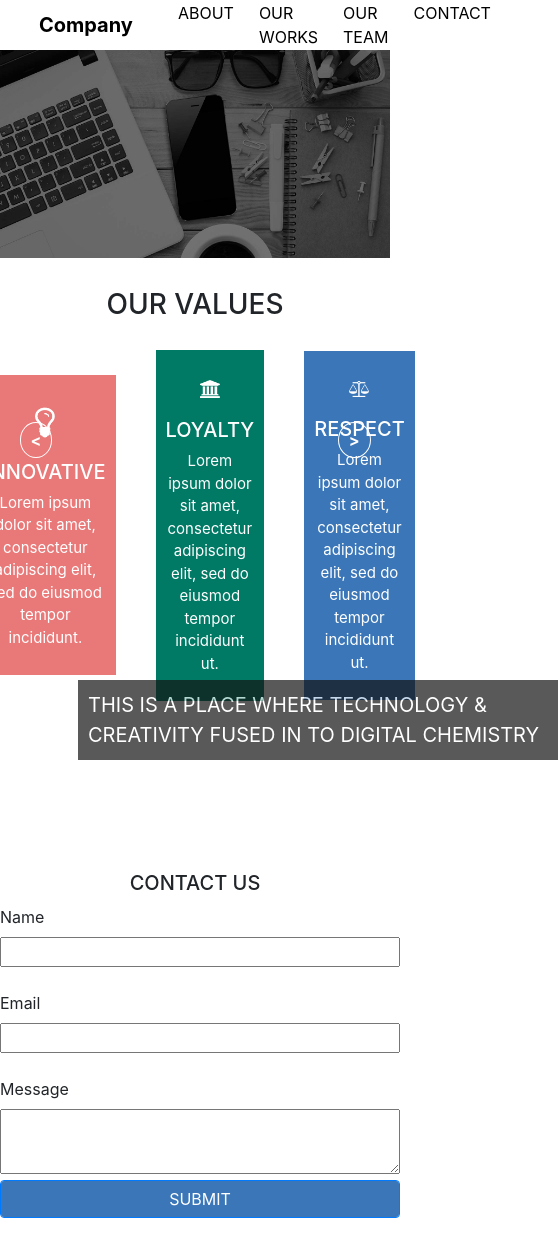
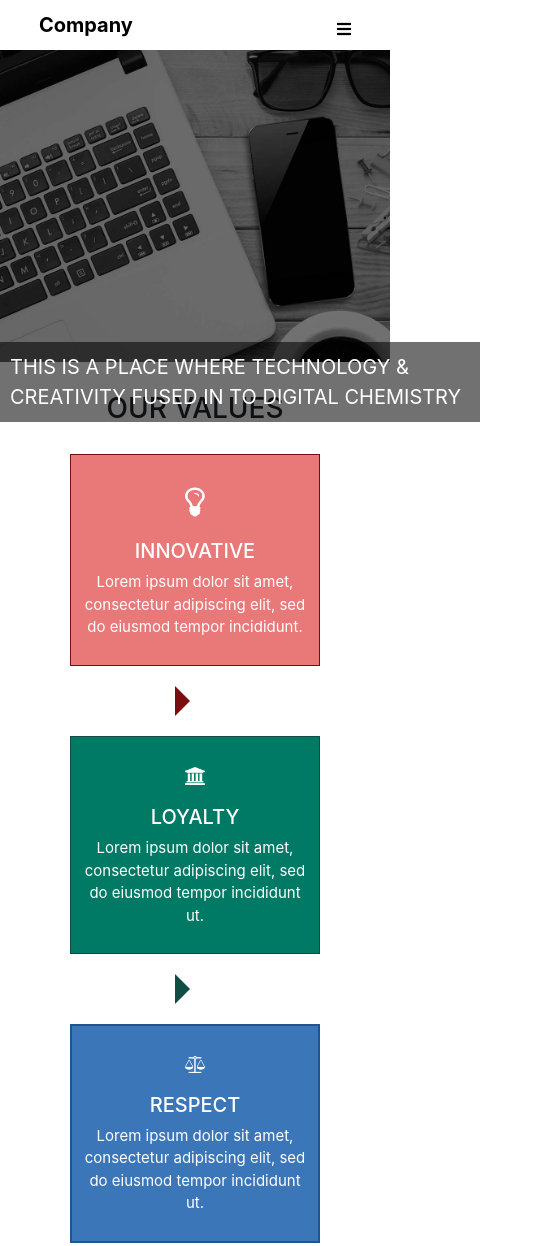
Before and after one commit to sideeq12/confrimation-test, a plain HTML site: page index.html in a window 390 px wide. Shown: the top 1246 px of the page, 558 px wide, since content can reach past the window. Drawn offline with nearby package versions, Linux system fonts and the light colour scheme.

Commit message:
about to submit

```diff
--- a/index.css
+++ b/index.css
@@ -7,7 +7,6 @@ body{
     height: 50px;
     color: black;
     background-color: white;
-    /* background-color: red; */
     display: flex;
     flex-direction: row;
     align-items: center;
@@ -24,7 +23,12 @@ body{
     margin-right: 10%;
     text-transform: uppercase;
 }
+.checkbox, .burger{
+    display: none;
+    float: right;
+}
 .menu ul li{
+    font-size: 15px;
     margin-top: 15px;
     color: black;
     text-decoration: black;
@@ -71,7 +75,7 @@ body{
 }
 .images{
     display: flex;
-    width: 200%;
+    width: 300%;
 }
 .slideshow img{
     width: 100%;
@@ -80,15 +84,21 @@ body{
 .images .image1, .images .image2{
     transition: .6s;
 }
+.image3{
+    transition: .12s;
+}
+.image3{
+    margin-left: -100%;
+    display: none;
+}
 .text{
     width: 480px;
     padding: 10px;
     position: absolute;
     font-size: 20px;
-    bottom: 10%;
-    left: 20%;
-    background-color: rgb(19, 19, 19);
-    opacity: 0.7;
+    bottom: 3%;
+    left: 15%;
+    background-color: rgba(0, 0, 0, 0.555);
     color: white;
 }
 .arrow{
@@ -147,12 +157,15 @@ body{
 }
 .green{
     background-color:#007965;
+    border: 1px solid #104d42;
 }
 .red{
     background-color:#e97878;
+    border: 1px solid #7a0d0d;
 }
 .blue, .btn{
     background-color: #3b77b8;
+    border: 2px solid #21558d;
 }
 #form{
     margin-top: 150px;
@@ -183,3 +196,55 @@ textarea{
     width: 20px ;
     margin: 10px 5px;
 }
+
+  .arrow-right1 {
+    width: 0;
+    height: 0;
+    border-top: 15px solid transparent;
+    border-bottom: 15px solid transparent;
+    border-left: 15px solid #7a0d0d;
+    margin-left: -20px;
+  }
+  .arrow-right {
+    width: 0;
+    height: 0;
+    border-top: 15px solid transparent;
+    border-bottom: 15px solid transparent;
+    border-left: 15px solid #104d42;
+    margin-left: -20px;
+  }
+
+
+@media (max-width : 920px){
+    .menu ul{
+        display: block;
+        margin-left: -100%;
+    }
+    .burger{
+        display: block;
+        position: absolute;
+        right: 10%;
+    }
+    .burger:hover{
+        cursor: pointer;
+    }
+    .burger:hover ~ ul{
+        display: block;
+        margin-left: 0px;
+        z-index: 1;
+    }
+    /* label{
+        margin-left: auto;
+    } */
+}
+
+@media (max-width : 720px){
+    .values{
+        flex-direction: column;
+    }
+    .text{
+        position: absolute;
+        bottom: 50%;
+        left: 0%;
+    }
+}
--- a/index.html
+++ b/index.html
@@ -6,6 +6,10 @@
 
     <!-- Jquery cdn -->
     <script src="https://code.jquery.com/jquery-3.5.1.js"></script>
+
+    <!-- fontawesome -->
+    <link rel="stylesheet" href="https://pro.fontawesome.com/releases/v5.10.0/css/all.css" integrity="sha384-AYmEC3Yw5cVb3ZcuHtOA93w35dYTsvhLPVnYs9eStHfGJvOvKxVfELGroGkvsg+p" crossorigin="anonymous"/>
+
 
     <!-- bostrap cdn -->
     <link rel="stylesheet" href="https://stackpath.bootstrapcdn.com/bootstrap/4.5.2/css/bootstrap.min.css" integrity="sha384-JcKb8q3iqJ61gNV9KGb8thSsNjpSL0n8PARn9HuZOnIxN0hoP+VmmDGMN5t9UJ0Z" crossorigin="anonymous">
@@ -17,6 +21,8 @@
 <body>
     <div class="menu">
      <nav>Company</nav>
+     <input type="checkbox" name="check" class="checkbox" id="">
+     <label for="checkbox"><i class="fas fa-bars burger"></i></label>
      <ul>
          <li>About</a>
             <div class="sub-menu">
@@ -36,11 +42,12 @@
     <!-- slideshow -->
     <div class="slideshow">
         <div class="images">
+            <div class="slide"><img src="images/about-bg.jpg" alt="" class="image3"></div>
             <div class="slide"><img src="images/bg.jpg" alt="" class="image1"></div>
             <div class="slide"><img src="images/about-bg.jpg" alt="" class="image2"></div>
         </div>
                 <div class="arrow">></div>
-                <div class="arrow1">< </div>
+                <div class="arrow1"><</div>
 
                 <div class="text">
                    THIS IS A PLACE WHERE TECHNOLOGY & CREATIVITY FUSED IN TO DIGITAL CHEMISTRY
@@ -54,12 +61,16 @@
                 <img src="images/lightbulb-o.png" alt="" class="icon">
                 <h5>INNOVATIVE</h5>
                 <p>Lorem ipsum dolor sit amet, consectetur adipiscing elit, sed do eiusmod tempor incididunt.</p>
-            </div>
+            </div> <div class="triangle">
+                <div class="arrow-right1"></div>
+                            </div>
             <div class="value green">
                 <img src="images/bank.png" alt="" class="icon">
                 <h5>LOYALTY</h5>
                 <p>Lorem ipsum dolor sit amet, consectetur adipiscing elit, sed do eiusmod tempor incididunt ut.</p>
-            </div>
+            </div><div class="triangle">
+                <div class="arrow-right"></div>
+                            </div>
             <div class="value blue">
                 <img src="images/balance-scale.png" alt="" class="icon">
                 <h5>RESPECT</h5>
@@ -91,9 +102,16 @@
         $(document).ready(function(){
             $(".arrow").click(function(){
                 $(".image1").css("marginLeft", "-100%")
-                $(".image2").css("marginLeft", "-100%") })
+                $(".image2").css("marginLeft", "-100%")
+                $(".text").text("WE DONT HAVE THE BEST TEAM BUT WE HAVE THE GREATEST TEAM")
+            })
             $(".arrow1").click(function(){
-
+                $(".image3").css("display", "block")
+                $(".image3").css("marginLeft", "0%")
+                $(".image1").css("marginLeft", "100%")
+                $(".image2").css("marginLeft", "200%")
+                $(".text").text("THIS IS A PLACE WHERE TECHNOLOGY & CREATIVITY FUSED IN TO DIGITAL CHEMISTRY")
+                console.log($(".text").text())
         })
         })
     </script>
```
